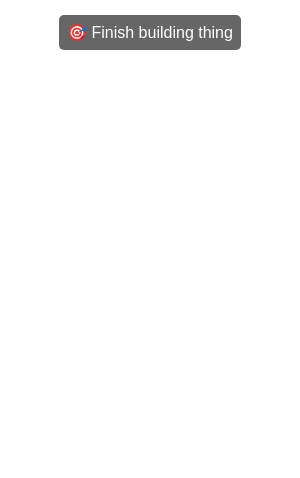
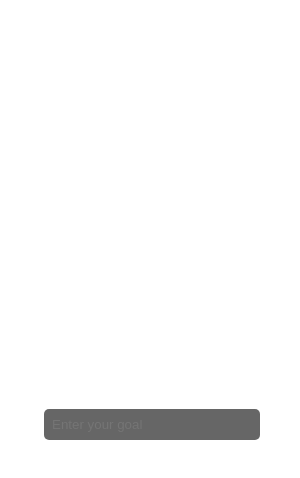
Before and after one commit to TimFinnigan/goal-path, an Electron app: page index.html in a window 300 px wide. Drawn offline with Linux system fonts and the light colour scheme.

Commit message:
make draggable

```diff
--- a/index.html
+++ b/index.html
@@ -3,52 +3,85 @@
 <head>
     <meta charset="UTF-8">
     <meta name="viewport" content="width=device-width, initial-scale=1.0">
-    <title>Goal Tracker</title>
+    <title>Goal Path</title>
     <style>
+        /* General Styling */
         body {
             font-family: Arial, sans-serif;
-            background: transparent; /* Transparent by default */
+            background: transparent;
             color: white;
             margin: 0;
             padding: 0;
-            height: 100%;
+            height: 100vh;
+            width: 100vw;
             display: flex;
             align-items: center;
             justify-content: center;
-            -webkit-app-region: drag; /* Make the entire window draggable */
+            -webkit-app-region: drag; /* Make entire window draggable */
+            overflow: hidden; /* Disable scrolling */
+            border: 2px solid transparent; /* Invisible border */
+            transition: border 0.2s ease-in-out; /* Smooth border transition */
         }
-        .timeline {
-            display: flex;
-            flex-direction: column;
-            align-items: start;
+
+        /* Show border when hovering over entire window */
+        body:hover {
+            border: 2px solid rgba(255, 255, 255, 0.5); /* Visible border */
+        }
+
+        /* Goal container (only for positioning) */
+        .goal-container {
             padding: 10px;
         }
+
+        /* Input field */
         .goal {
             padding: 8px;
             margin: 5px;
             background: rgba(0, 0, 0, 0.6);
             border-radius: 5px;
+            color: white;
+            border: none;
+            outline: none;
+            width: 200px;
+            -webkit-app-region: no-drag; /* Allow typing */
         }
     </style>
     <script>
         document.addEventListener("DOMContentLoaded", () => {
             const body = document.body;
+            const goalInput = document.querySelector(".goal");
 
-            // Show background on click
-            body.addEventListener("mousedown", () => {
-                body.style.background = "rgba(0, 0, 0, 0.8)"; // Visible dark background
+            // Load saved goal
+            goalInput.value = loadGoal();
+
+            // Save goal on input change
+            goalInput.addEventListener("input", () => {
+                saveGoal(goalInput.value);
             });
 
-            // Hide background when releasing click
-            body.addEventListener("mouseup", () => {
-                body.style.background = "transparent"; // Go back to transparent
+            // Disable dragging when input is focused
+            goalInput.addEventListener("focus", () => {
+                body.style.webkitAppRegion = "no-drag";
+            });
+
+            // Re-enable dragging when input loses focus
+            goalInput.addEventListener("blur", () => {
+                body.style.webkitAppRegion = "drag";
             });
         });
+
+        function loadGoal() {
+            return localStorage.getItem("goal") || "";
+        }
+
+        function saveGoal(goal) {
+            localStorage.setItem("goal", goal);
+        }
     </script>
 </head>
 <body>
-    <div class="timeline">
-        <div class="goal">🎯 Finish building thing</div>
+    <div class="goal-container">
+        <input type="text" class="goal" placeholder="Enter your goal">
     </div>
 </body>
 </html>
```
Also changed, not shown: main.js (+44 -49 lines).
